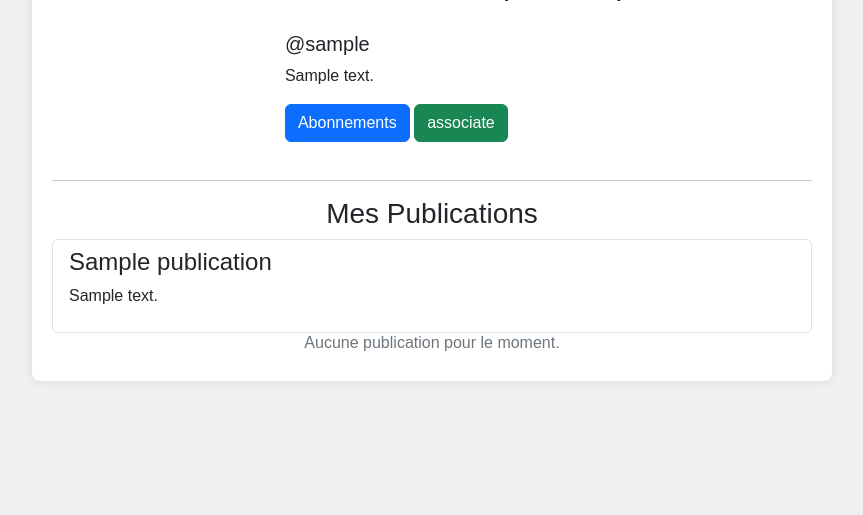
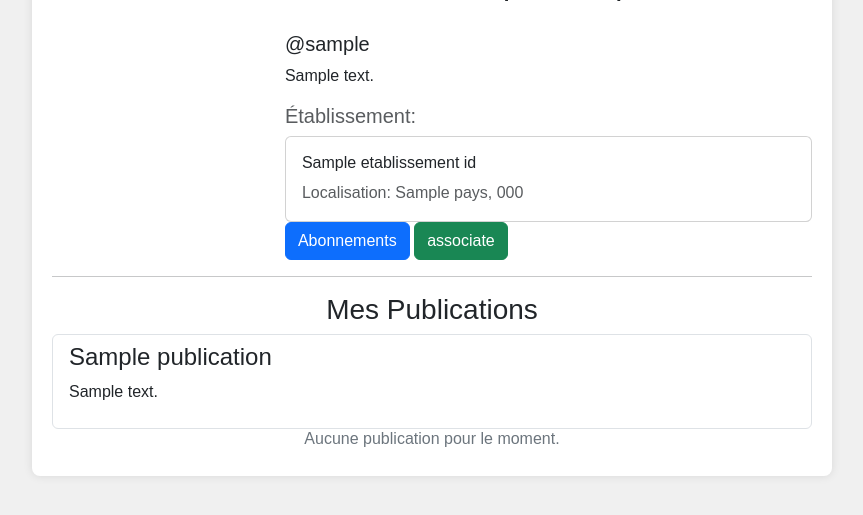
Before and after one commit to misterwhite44/reseausocial, a Symfony app: template templates/compte/show.html.twig in a window 1280 px wide. Shown: the part 205-720 px from the top of the page, without its empty margins (208-1071 px from the left). Run offline with Twig, Linux system fonts and the light colour scheme; the template is opened without the code that fills it: most values are stand-ins (such as "Sample title", 1, 10 or a date in 2020); some libraries are stand-ins or nearby versions.

Commit message:
affichage de l'etablissement lié dans la section mon compte

```diff
--- a/src/Controller/CompteController.php
+++ b/src/Controller/CompteController.php
@@ -38,6 +38,8 @@ class CompteController extends AbstractController
         $form->handleRequest($request);
 
         if ($form->isSubmitted() && $form->isValid()) {
+            // Associer l'établissement sélectionné au compte
+            $compte->setEtablissementId($form->get('etablissement_id')->getData());
 
             $compte->setUsername($compte->getUsername());
             $compte->setPassword($hasher->hashPassword($compte, $compte->getPassword()));
@@ -55,6 +57,7 @@ class CompteController extends AbstractController
             'form' => $form,
         ]);
     }
+
 
     #[Route('/{id}', name: 'app_compte_show', methods: ['GET'])]
     public function show(Compte $compte, EntityManagerInterface $em): Response
--- a/templates/compte/show.html.twig
+++ b/templates/compte/show.html.twig
@@ -33,6 +33,16 @@
 
                     {# Mettre la biographie #}
                     <p>{{ compte.biographie }}</p>
+                    <div class="mt-3">
+                        <h5 class="text-muted">Établissement:</h5>
+                        <div class="card">
+                            <div class="card-body">
+                                <h6 class="card-title">{{ compte.etablissementId.nom }}</h6>
+                                <p class="card-text text-muted">Localisation: {{ compte.etablissementId.pays }}, {{ compte.etablissementId.codePostal }}</p>
+                            </div>
+                        </div>
+                    </div>
+
 
                     <div class="flex items-center justify-between">
 
```
Also changed, not shown: templates/compte/_form.html.twig (+5 -5 lines).
